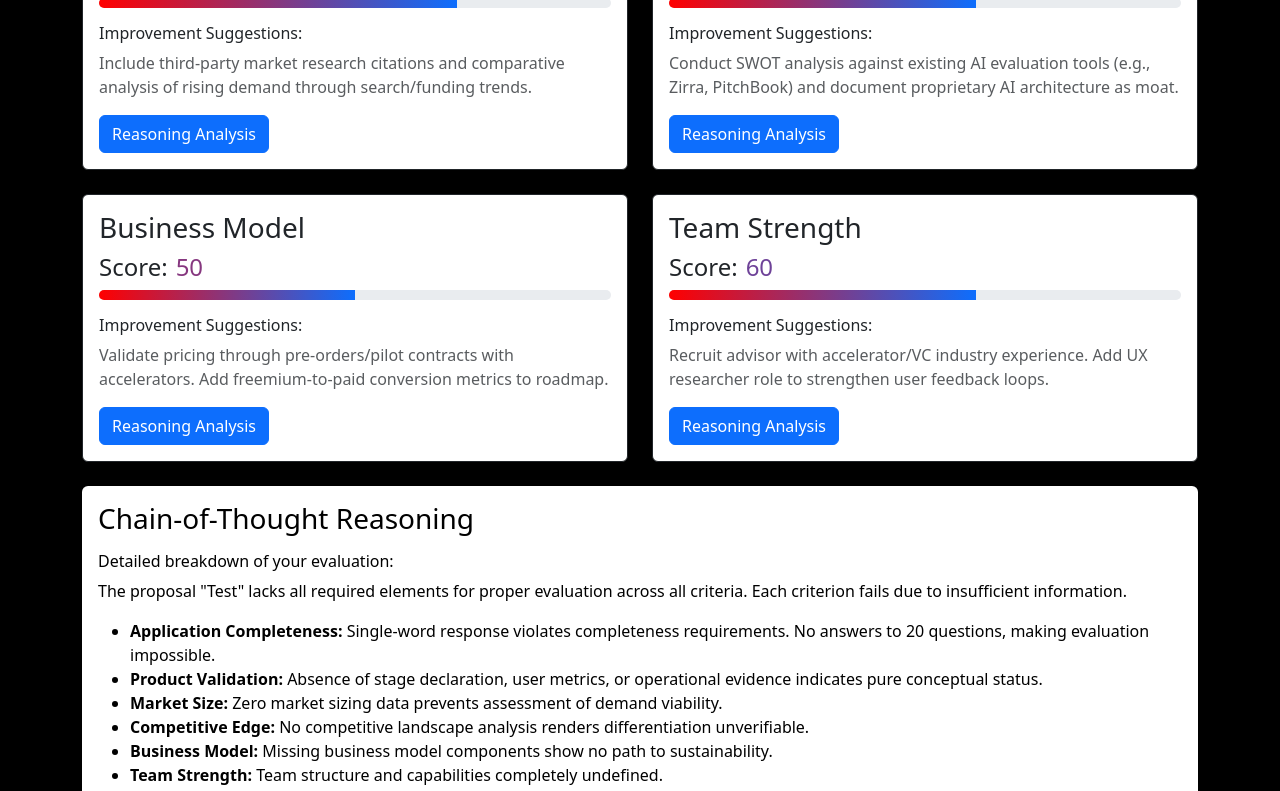
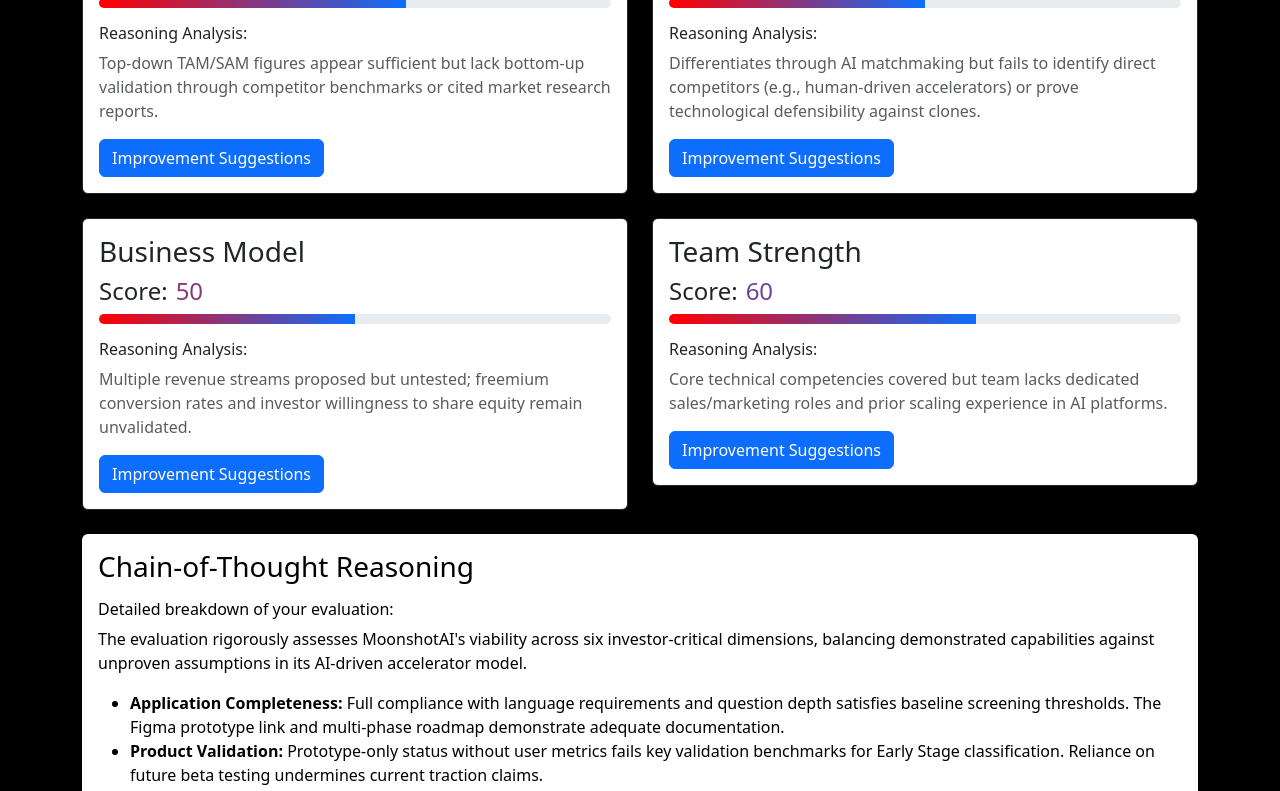
Before and after one commit to jimbucktoo/moonshot-ai, a React (Vite) app: page /report in a window 1280 px wide. Shown: the part 720-1511 px from the top of the page. Built offline with nearby package versions, Linux system fonts and the light colour scheme.

Commit message:
critical reasoning improvement reversal correction

```diff
--- a/src/App.jsx
+++ b/src/App.jsx
@@ -8,7 +8,7 @@
 import PartnershipsSupport from "./components/partnerships-support";
 import Evaluating from "./components/evaluating";
 import Report from "./components/report";
-import Reasoning from "./components/reasoning";
+import Improvement from "./components/improvement";
 import { SurveyProvider } from "./SurveyContext";
 
 function App() {
@@ -27,7 +27,7 @@
         <Route path="/partnerships-support" element={<PartnershipsSupport />} />
         <Route path="/evaluating" element={<Evaluating />} />
         <Route path="/report" element={<Report />} />
-        <Route path="/reasoning/:id" element={<Reasoning />} />
+        <Route path="/improvement/:id" element={<Improvement />} />
       </Routes>
     </SurveyProvider>
   );
--- a/src/components/reasoning.jsx
+++ b/src/components/improvement.jsx
@@ -4,7 +4,7 @@
 import { useSurvey } from "../SurveyContext";
 import "../App.css";
 
-export default function Reasoning() {
+export default function Improvement() {
   const { evaluationResponse } = useSurvey();
 
   const defaultData = {
@@ -14,18 +14,18 @@
     score_criteria4: 60,
     score_criteria5: 50,
     score_criteria6: 60,
-    summary_reasoning_criteria1:
-      "Application provides complete English responses to all 20 questions with prototype link. Formatting complies with requirements.",
-    summary_reasoning_criteria2:
-      'Self-declared as "Ideation Stage (Pre-Seed)" with Figma prototype but no active users/testing data. Lacks evidence of prototype validation or user traction.',
-    summary_reasoning_criteria3:
-      "Cited $300B annual startup investments and 20M startups as TAM, but lacks source citations for market size figures. No Google Trends/funding trend analysis shown.",
-    summary_reasoning_criteria4:
-      "Differentiates through AI evaluations but lacks direct competitor analysis. Claims technical advantage without patent/Copyright documentation.",
-    summary_reasoning_criteria5:
-      "Proposed subscription/equity models remain untested. No evidence of paying users or recurring revenue validation.",
-    summary_reasoning_criteria6:
-      "Core technical competencies covered but team lacks scaled startup experience. No prior exits or investor networks demonstrated.",
+    improvement_suggestion_criteria1:
+      'Maintain consistent formatting in external links and clarify "NA" designations for future scalability questions.',
+    improvement_suggestion_criteria2:
+      "Conduct closed beta tests with real startups to gather user feedback and quantify traction metrics before seeking investor adoption.",
+    improvement_suggestion_criteria3:
+      "Add granular market segmentation analysis using platforms like Crunchbase to demonstrate rising demand in AI evaluation tools.",
+    improvement_suggestion_criteria4:
+      "Conduct SWOT analysis against established players like Y Combinator and patent core algorithms to build competitive moats.",
+    improvement_suggestion_criteria5:
+      "Pilot paid tiers with early adopters and publish case studies showing startups' post-funding success rates to prove value proposition.",
+    improvement_suggestion_criteria6:
+      "Recruit growth hackers with SaaS experience and advisors from VC firms to strengthen go-to-market execution capabilities.",
   };
 
   const data = evaluationResponse || defaultData;
@@ -35,37 +35,37 @@
       id: 1,
       title: "Application Completeness",
       score: data.score_criteria1,
-      reasoning: data.summary_reasoning_criteria1,
+      improvement: data.improvement_suggestion_criteria1,
     },
     {
       id: 2,
       title: "Product Validation",
       score: data.score_criteria2,
-      reasoning: data.summary_reasoning_criteria2,
+      improvement: data.improvement_suggestion_criteria2,
     },
     {
       id: 3,
       title: "Market Size",
       score: data.score_criteria3,
-      reasoning: data.summary_reasoning_criteria3,
+      improvement: data.improvement_suggestion_criteria3,
     },
     {
       id: 4,
       title: "Competitive Edge",
       score: data.score_criteria4,
-      reasoning: data.summary_reasoning_criteria4,
+      improvement: data.improvement_suggestion_criteria4,
     },
     {
       id: 5,
       title: "Business Model",
       score: data.score_criteria5,
-      reasoning: data.summary_reasoning_criteria5,
+      improvement: data.improvement_suggestion_criteria5,
     },
     {
       id: 6,
       title: "Team Strength",
       score: data.score_criteria6,
-      reasoning: data.summary_reasoning_criteria6,
+      improvement: data.improvement_suggestion_criteria6,
     },
   ];
 
@@ -125,12 +125,12 @@
             </div>
           </div>
           <Card className="p-3 mt-3">
-            <h2 className="mb-2 moonshotBlack">Reasoning Analysis</h2>
+            <h2 className="mb-2 moonshotBlack">Improvement Suggestions</h2>
             <h6 className="mt-2 moonshotBlack">
-              Reasoning Analysis provides a detailed breakdown of why MoonshotAI
-              assigned a specific score to each criterion:
+              Improvement Suggestions provide detailed suggestions to further
+              strengthen your startup idea:
             </h6>
-            <p>{criterion.reasoning}</p>
+            <p>{criterion.improvement}</p>
           </Card>
         </Card.Body>
       </Card>
--- a/src/components/report.jsx
+++ b/src/components/report.jsx
@@ -5,47 +5,46 @@
 import { useNavigate } from "react-router-dom";
 import "../App.css";
 
-export default function EvaluationReport() {
+export default function Report() {
   const { evaluationResponse, setFormData, setEvaluationResponse } =
     useSurvey();
   const navigate = useNavigate();
 
   const defaultData = {
-    overall_score: 60,
     score_criteria1: 90,
-    score_criteria2: 30,
-    score_criteria3: 70,
-    score_criteria4: 60,
+    score_criteria2: 40,
+    score_criteria3: 60,
+    score_criteria4: 50,
     score_criteria5: 50,
     score_criteria6: 60,
-    improvement_suggestion_criteria1:
-      "No improvements needed for completeness or language compliance.",
-    improvement_suggestion_criteria2:
-      "Conduct closed beta tests with real startups, collect quantitative user feedback, and demonstrate operational progress beyond conceptual design.",
-    improvement_suggestion_criteria3:
-      "Include third-party market research citations and comparative analysis of rising demand through search/funding trends.",
-    improvement_suggestion_criteria4:
-      "Conduct SWOT analysis against existing AI evaluation tools (e.g., Zirra, PitchBook) and document proprietary AI architecture as moat.",
-    improvement_suggestion_criteria5:
-      "Validate pricing through pre-orders/pilot contracts with accelerators. Add freemium-to-paid conversion metrics to roadmap.",
-    improvement_suggestion_criteria6:
-      "Recruit advisor with accelerator/VC industry experience. Add UX researcher role to strengthen user feedback loops.",
+    summary_reasoning_criteria1:
+      "Application is fully in English with complete responses to all 20 questions, including prototype links and detailed strategic plans.",
+    summary_reasoning_criteria2:
+      "While claiming Ideation Stage with a Figma prototype, there's no evidence of user testing, active users, or operational validation beyond conceptual demonstrations.",
+    summary_reasoning_criteria3:
+      "Top-down TAM/SAM figures appear sufficient but lack bottom-up validation through competitor benchmarks or cited market research reports.",
+    summary_reasoning_criteria4:
+      "Differentiates through AI matchmaking but fails to identify direct competitors (e.g., human-driven accelerators) or prove technological defensibility against clones.",
+    summary_reasoning_criteria5:
+      "Multiple revenue streams proposed but untested; freemium conversion rates and investor willingness to share equity remain unvalidated.",
+    summary_reasoning_criteria6:
+      "Core technical competencies covered but team lacks dedicated sales/marketing roles and prior scaling experience in AI platforms.",
     introduction:
-      'The proposal "Test" lacks all required elements for proper evaluation across all criteria. Each criterion fails due to insufficient information.',
+      "The evaluation rigorously assesses MoonshotAI's viability across six investor-critical dimensions, balancing demonstrated capabilities against unproven assumptions in its AI-driven accelerator model.",
     criteria1:
-      "Single-word response violates completeness requirements. No answers to 20 questions, making evaluation impossible.",
+      "Full compliance with language requirements and question depth satisfies baseline screening thresholds. The Figma prototype link and multi-phase roadmap demonstrate adequate documentation.",
     criteria2:
-      "Absence of stage declaration, user metrics, or operational evidence indicates pure conceptual status.",
+      "Prototype-only status without user metrics fails key validation benchmarks for Early Stage classification. Reliance on future beta testing undermines current traction claims.",
     criteria3:
-      "Zero market sizing data prevents assessment of demand viability.",
+      "While citing large TAM, absence of competitor revenue comparisons and trend analysis (e.g., Crunchbase funding in AI tools) leaves market viability partially unsubstantiated.",
     criteria4:
-      "No competitive landscape analysis renders differentiation unverifiable.",
+      "Differentiation through AI personalization shows potential but lacks empirical validation against human-driven alternatives. No IP disclosures weaken defensibility arguments.",
     criteria5:
-      "Missing business model components show no path to sustainability.",
-    criteria6: "Team structure and capabilities completely undefined.",
+      "Revenue model creativity offset by untested pricing elasticity and equity stake mechanics. Churn risks in freemium startups post-funding require mitigation strategies.",
+    criteria6:
+      "Technical founding strength contrasts with missing business development expertise. While ML capabilities are proven, investor network access remains a critical gap.",
     conclusion:
-      "Proposal fails all evaluation dimensions due to incomplete submission. Comprehensive revisions required for meaningful assessment.",
-    think_section: "Full chain-of-thought is available",
+      "MoonshotAI demonstrates strong technical foundations but requires urgent validation of market assumptions and traction metrics to justify investor confidence.",
   };
 
   const data = evaluationResponse || defaultData;
@@ -64,42 +63,42 @@
       id: 1,
       title: "Application Completeness",
       score: data.score_criteria1,
-      description: data.improvement_suggestion_criteria1,
+      reasoning: data.summary_reasoning_criteria1,
     },
     {
       id: 2,
       title: "Product Validation",
       score: data.score_criteria2,
-      description: data.improvement_suggestion_criteria2,
+      reasoning: data.summary_reasoning_criteria2,
     },
     {
       id: 3,
       title: "Market Size",
       score: data.score_criteria3,
-      description: data.improvement_suggestion_criteria3,
+      reasoning: data.summary_reasoning_criteria3,
     },
     {
       id: 4,
       title: "Competitive Edge",
       score: data.score_criteria4,
-      description: data.improvement_suggestion_criteria4,
+      reasoning: data.summary_reasoning_criteria4,
     },
     {
       id: 5,
       title: "Business Model",
       score: data.score_criteria5,
-      description: data.improvement_suggestion_criteria5,
+      reasoning: data.summary_reasoning_criteria5,
     },
     {
       id: 6,
       title: "Team Strength",
       score: data.score_criteria6,
-      description: data.improvement_suggestion_criteria6,
+      reasoning: data.summary_reasoning_criteria6,
     },
   ];
 
   useEffect(() => {
-    console.log("Evaluation Report:", data);
+    console.log("Report:", data);
   }, [data]);
 
   const getGradientColor = (score) => {
@@ -212,16 +211,16 @@
                   />
                 </div>
               </div>
-              <h6 className="mt-2">Improvement Suggestions:</h6>
-              <p className="text-muted">{criterion.description}</p>
-              <Link to={`/reasoning/${criterion.id}`}>
-                <Button variant="primary">Reasoning Analysis</Button>
+              <h6 className="mt-2">Reasoning Analysis:</h6>
+              <p className="text-muted">{criterion.reasoning}</p>
+              <Link to={`/improvement/${criterion.id}`}>
+                <Button variant="primary">Improvement Suggestions</Button>
               </Link>
             </div>
           </div>
         ))}
       </div>
-      {data.think_section && (
+      {data.introduction && (
         <div className="mb-4 p-3 border-dark rounded thought moonshotBlack">
           <h3 className="moonshotBlack">Chain-of-Thought Reasoning</h3>
           <h6 className="mt-3 moonshotBlack">
```
